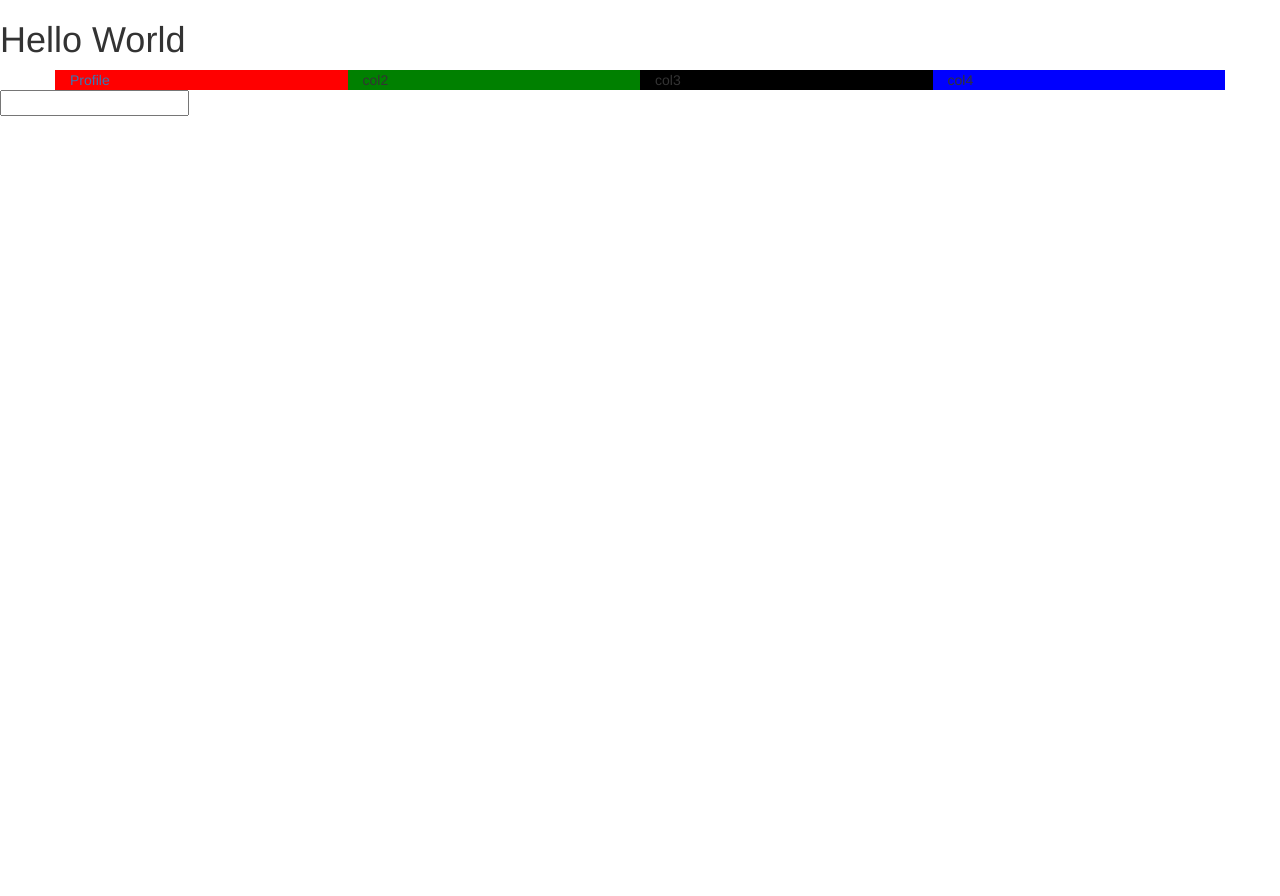
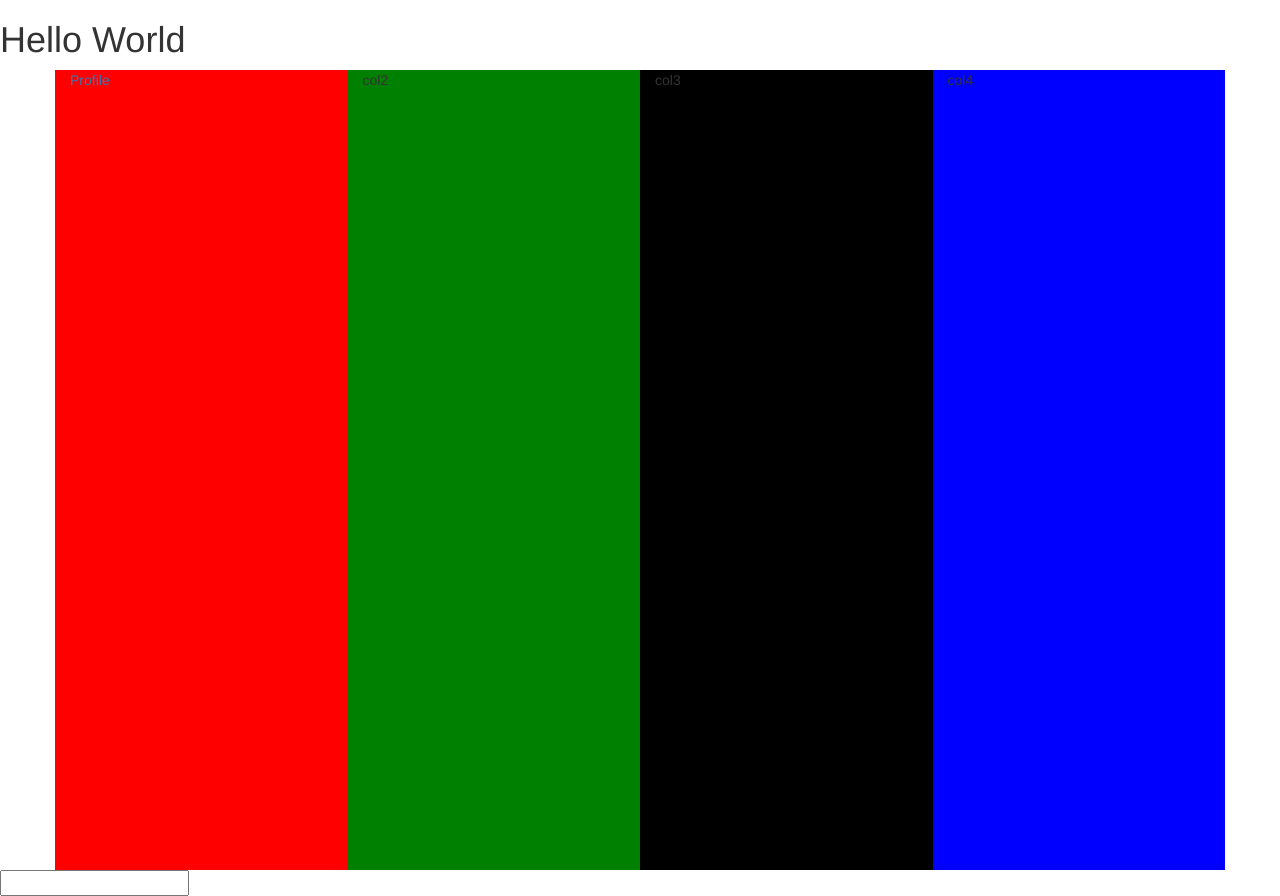
Before and after one commit to thevon1/Tom-s-Journal, a plain HTML site: page index.html in a window 1280 px wide. Before the commit the page ends 800 px from the top, so only its background shows below. Drawn offline with nearby package versions, Linux system fonts and the light colour scheme; some packages are replaced by stand-ins of ours.

Commit message:
added full-height to body and html tags

```diff
--- a/index.html
+++ b/index.html
@@ -1,6 +1,6 @@
 <!DOCTYPE html>
 
-<html lang="en-us" ng-app="myApp">
+<html lang="en-us" ng-app="myApp" class="full-height">
 
 <head>
     <title>Hello World</title>
```
